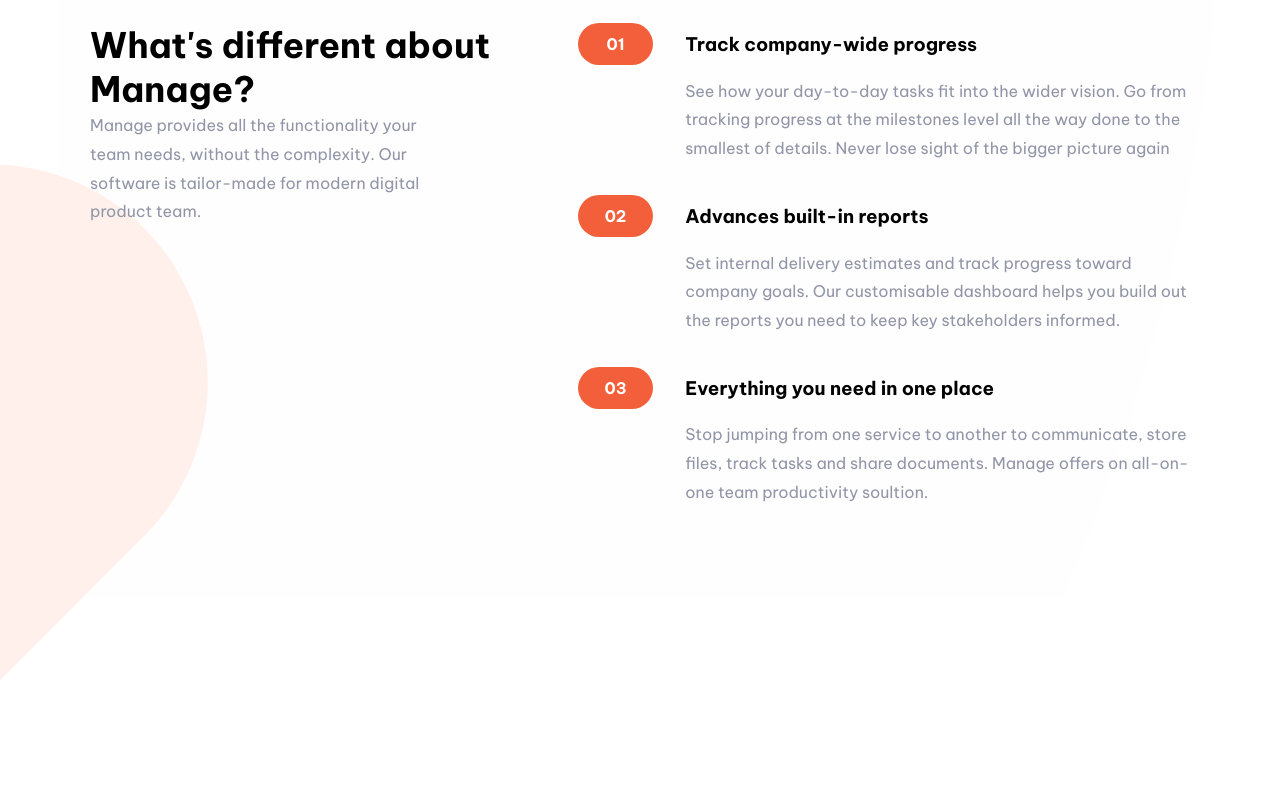
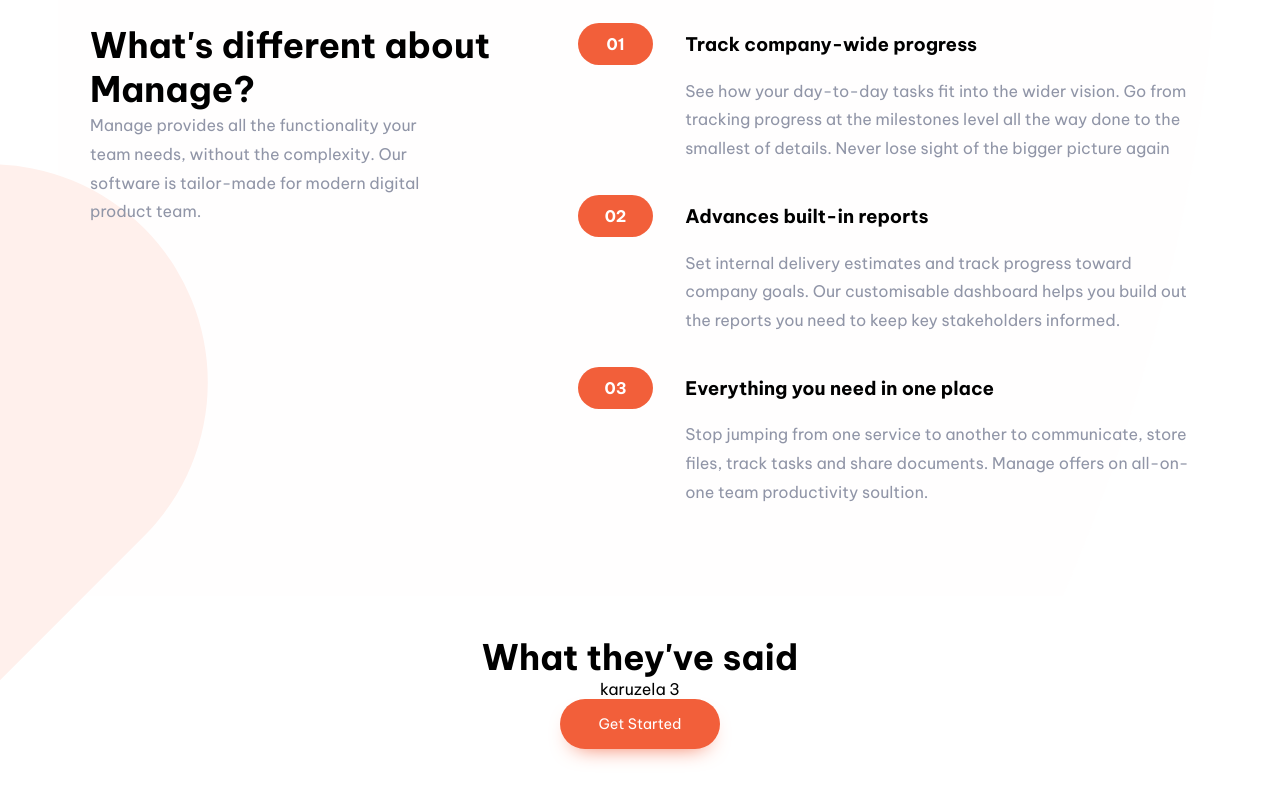
Before and after one commit to MichalHeron/manage-landing-page, a React (Vite) app: page / in a window 1280 px wide. Shown: the part 748-1548 px from the top of the page. Built offline with nearby package versions, Linux system fonts and the light colour scheme.

Commit message:
comment section added (started)

```diff
--- a/src/App.jsx
+++ b/src/App.jsx
@@ -3,6 +3,7 @@ import './style/App.scss'
 import Navigation from './components/Navigation'
 import IntroducingSection from './components/Introducing'
 import DetailsSection from './components/Details'
+import CommentsSection from './components/Comments'
 
 function App() {
 	return (
@@ -11,6 +12,7 @@ function App() {
 				<Navigation />
 				<IntroducingSection />
 				<DetailsSection />
+				<CommentsSection />
 			</div>
 		</>
 	)
--- /dev/null
+++ b/src/components/Comments.jsx
@@ -0,0 +1,51 @@
+import React from 'react'
+import '../style/Contents.scss'
+import { useMediaQuery } from 'react-responsive'
+
+export default function CommentsSection() {
+	const isDesktop = useMediaQuery({ query: '(min-width:900px' })
+
+	const users = [
+		{
+			img: '',
+			name: 'Anisha Li',
+			comment:
+				"Manage has supercharged our team's workflow. The ability to maintain visbility on larger milestones at all times keeps everyone motivated",
+		},
+	]
+
+	function Card(props) {
+		return (
+			<>
+				<div className='card'>{props.name}</div>
+			</>
+		)
+	}
+
+	function Carousel_1() {
+		return (
+			<>
+				<div>
+					<Card name={users[0].name} avatar={users[0].img} comment={users[0].comment} />
+					<p>karuzela 1</p>
+				</div>
+			</>
+		)
+	}
+
+	function Carousel_3() {
+		return (
+			<>
+				<p>karuzela 3</p>
+			</>
+		)
+	}
+
+	return (
+		<section className='comments'>
+			<h2>What they've said</h2>
+			<div className='commentsBox'>{(!isDesktop && <Carousel_1 />) || <Carousel_3 />}</div>
+			<button className='getStarted'>Get Started</button>
+		</section>
+	)
+}
--- a/src/components/Details.jsx
+++ b/src/components/Details.jsx
@@ -1,5 +1,4 @@
 import React from 'react'
-import introImg from '../../images/illustration-intro.svg'
 import bcgElement from '../../images/bg-tablet-pattern.svg'
 import '../style/Contents.scss'
 
--- a/src/components/Navigation.jsx
+++ b/src/components/Navigation.jsx
@@ -5,7 +5,7 @@ import { useMediaQuery } from 'react-responsive'
 import { Sling as Hamburger } from 'hamburger-react'
 
 export default function Navigation() {
-	const isDesktop = useMediaQuery({ query: '(min-width:760px' })
+	const isDesktop = useMediaQuery({ query: '(min-width:900px' })
 	const [isOpen, setOpen] = useState(false)
 
 	return (
@@ -14,7 +14,7 @@ export default function Navigation() {
 				<a href='/' className='logo'>
 					<img src={logo} alt='logo' />
 				</a>
-				{isDesktop && (
+				{(isDesktop && (
 					<>
 						<div className='nav'>
 							<a href=''>Pricing</a>
@@ -25,8 +25,7 @@ export default function Navigation() {
 						</div>
 						<button className='getStarted'>Get Started</button>
 					</>
-				)}
-				{!isDesktop && <Hamburger toggled={isOpen} toggle={setOpen} direction='right' distance='sm' />}
+				)) || <Hamburger toggled={isOpen} toggle={setOpen} direction='right' distance='sm' />}
 			</div>
 		</>
 	)
--- a/src/style/Contents.scss
+++ b/src/style/Contents.scss
@@ -1,4 +1,5 @@
 $DarkGrayishBlue: hsl(227, 12%, 61%);
+$fontsizeh2: 2.2rem;
 
 .backgroundElement_1,
 .backgroundElement_2 {
@@ -39,7 +40,7 @@ $DarkGrayishBlue: hsl(227, 12%, 61%);
 		}
 
 		h2 {
-			font-size: 2.2rem;
+			font-size: $fontsizeh2;
 		}
 		p {
 			padding-right: 19%;
@@ -87,9 +88,6 @@ $DarkGrayishBlue: hsl(227, 12%, 61%);
 		}
 	}
 }
-
-
-
 .details {
 	.boxContainer {
 		.description {
@@ -97,3 +95,12 @@ $DarkGrayishBlue: hsl(227, 12%, 61%);
 		}
 	}
 }
+
+.comments {
+	h2 {
+		font-size: $fontsizeh2;
+	}
+	.commentsBox{
+
+	}
+}
```
Also changed, not shown: src/style/Navigation.scss (+3 -6 lines).
